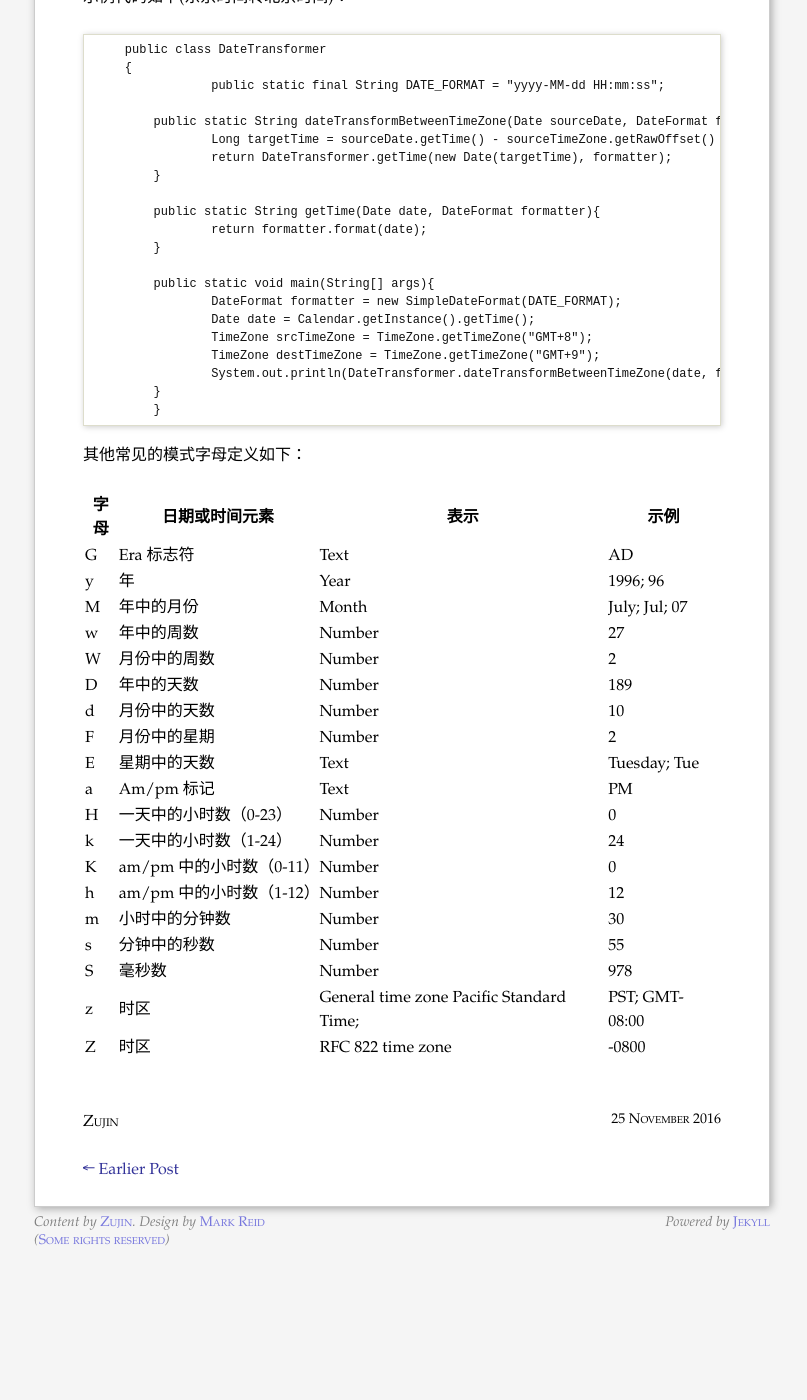
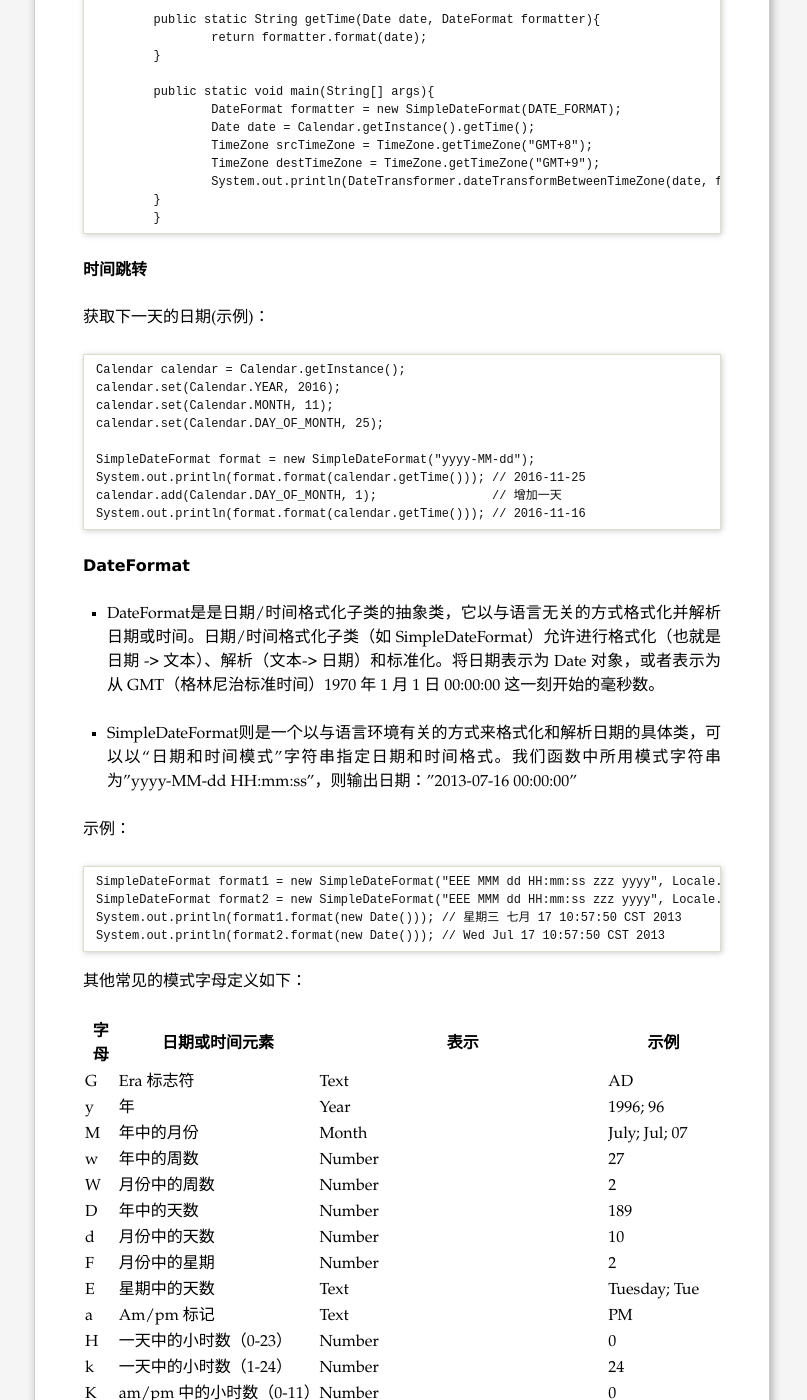
Before and after one commit to yuzujin/yuzujin.github.com, a Jekyll site: the page built from _posts/2016-11-25-java.md, in a window 1280 px wide and 1400 px high, scrolled down 1967 px. Shown: the whole window, without its empty margins (238-1045 px from the left). Built offline with Jekyll 4.4.1, drawn with Linux system fonts in a browser that asks for light colours; before the commit the page ends 3222 px from its top, so only the background shows below that; some of the changed text lies outside the part shown.

Commit message:
add new post 2016-11-25-java

````diff
--- a/_posts/2016-11-25-java.md
+++ b/_posts/2016-11-25-java.md
@@ -64,7 +62,7 @@ TimeZone.getRawOffset()方法可以用来得到当前时区的标准时间到GMT
 示例代码如下(东京时间转北京时间)：
 
 ```
-    public class DateTransformer
+	public class DateTransformer
     {
 		public static final String DATE_FORMAT = "yyyy-MM-dd HH:mm:ss";
 
@@ -86,6 +84,40 @@ TimeZone.getRawOffset()方法可以用来得到当前时区的标准时间到GMT
     	}
 	}
 ```
+
+## 时间跳转
+
+
+获取下一天的日期(示例)：
+
+
+```
+Calendar calendar = Calendar.getInstance();
+calendar.set(Calendar.YEAR, 2016);
+calendar.set(Calendar.MONTH, 11);
+calendar.set(Calendar.DAY_OF_MONTH, 25);
+
+SimpleDateFormat format = new SimpleDateFormat("yyyy-MM-dd");
+System.out.println(format.format(calendar.getTime())); // 2016-11-25
+calendar.add(Calendar.DAY_OF_MONTH, 1);                // 增加一天
+System.out.println(format.format(calendar.getTime())); // 2016-11-16
+```
+
+## DateFormat
+
+- DateFormat是是日期/时间格式化子类的抽象类，它以与语言无关的方式格式化并解析日期或时间。日期/时间格式化子类（如 SimpleDateFormat）允许进行格式化（也就是日期 -> 文本）、解析（文本-> 日期）和标准化。将日期表示为 Date 对象，或者表示为从 GMT（格林尼治标准时间）1970 年 1 月 1 日 00:00:00 这一刻开始的毫秒数。
+
+- SimpleDateFormat则是一个以与语言环境有关的方式来格式化和解析日期的具体类，可以以“日期和时间模式”字符串指定日期和时间格式。我们函数中所用模式字符串为"yyyy-MM-dd HH:mm:ss"，则输出日期："2013-07-16 00:00:00"
+
+示例：
+
+```
+SimpleDateFormat format1 = new SimpleDateFormat("EEE MMM dd HH:mm:ss zzz yyyy", Locale.SIMPLIFIED_CHINESE);
+SimpleDateFormat format2 = new SimpleDateFormat("EEE MMM dd HH:mm:ss zzz yyyy", Locale.US);
+System.out.println(format1.format(new Date())); // 星期三 七月 17 10:57:50 CST 2013
+System.out.println(format2.format(new Date())); // Wed Jul 17 10:57:50 CST 2013
+```
+
 
 其他常见的模式字母定义如下：
 
````
Also changed, not shown: other parts of _posts/2016-11-25-java.md (+7 -9 lines).
